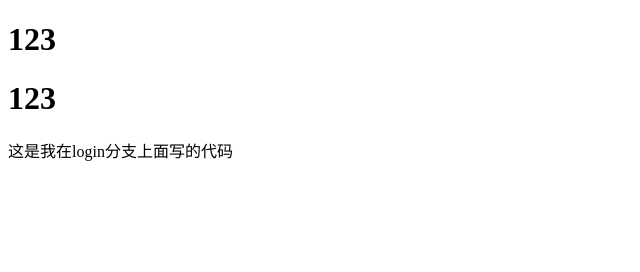
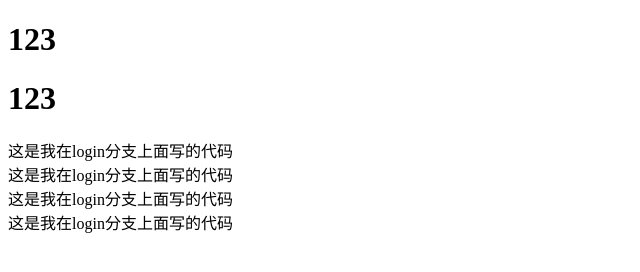
Before and after one commit to lcydr/test, a plain HTML site: page index.html in a window 1280 px wide. Shown: the whole page, without its empty margins (0-640 px from the left). Drawn offline with Linux system fonts and the light colour scheme.

Commit message:
login提交

```diff
--- a/index.html
+++ b/index.html
@@ -10,6 +10,9 @@
     <h1>123</h1>
     <h1>123</h1>
     <div>这是我在login分支上面写的代码</div>
+    <div>这是我在login分支上面写的代码</div>
+    <div>这是我在login分支上面写的代码</div>
+    <div>这是我在login分支上面写的代码</div>
     <script src="./index.js"></script>
 </body>
 </html>
```
